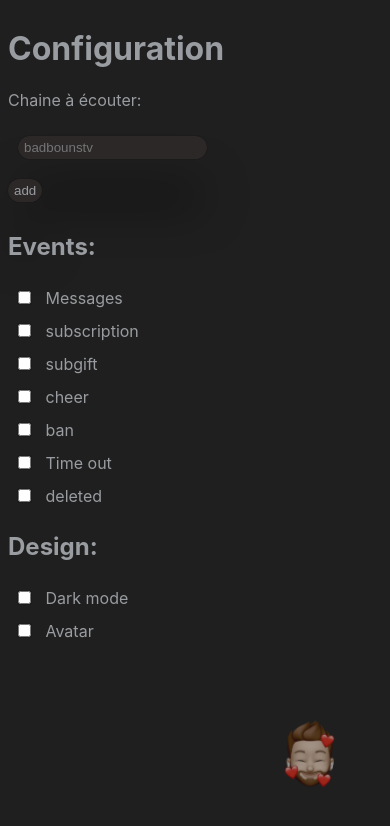
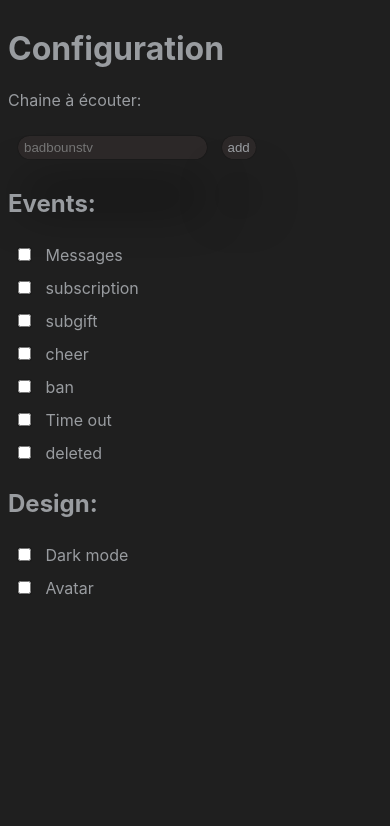
Before and after one commit to FabienBounoir/Bouns-interactive-tchat-config, a Svelte app: page / in a window 390 px wide. Shown: the top 826 px of the page. Built offline with nearby package versions, Linux system fonts and the light colour scheme.

Commit message:
🔸 revu responsive pour mobile

```diff
--- a/src/App.svelte
+++ b/src/App.svelte
@@ -239,4 +239,12 @@
     :global(body) {
 		background-color: #1F1F1F;
 	}
+
+    @media screen and (max-width: 850px) {
+        main{
+            display: grid;
+            grid-template-columns: auto;
+        }
+    }
+
 </style>
--- a/src/libs/animation.svelte
+++ b/src/libs/animation.svelte
@@ -182,4 +182,10 @@
         font-weight: bold;
     }
 
+    @media screen and (max-width: 850px) {
+        #rendu{
+            display: none;
+        }
+    }
+
 </style>
```
